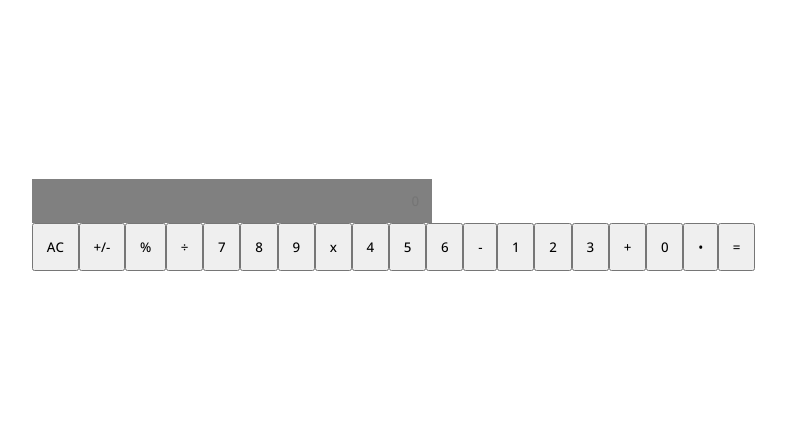
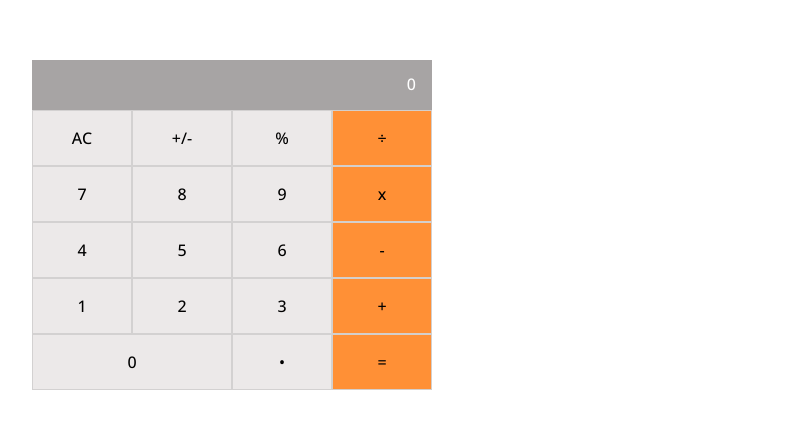
Before and after one commit to kwambiee/Math-Magician, a React (Create React App) app: page / in a window 1280 px wide. Shown: the part 183-612 px from the top of the page, without its empty margins (408-1194 px from the left). Built offline with nearby package versions, Linux system fonts and the light colour scheme.

Commit message:
Add styling to calculator

```diff
--- a/src/components/calculator.js
+++ b/src/components/calculator.js
@@ -25,7 +25,9 @@ class Calculator extends React.Component {
             <button type="button">2</button>
             <button type="button">3</button>
             <button type="button">+</button>
-            <button type="button">0</button>
+            <button className="zero" type="button">
+              0
+            </button>
             <button type="button">&bull;</button>
             <button type="button">=</button>
           </div>
--- a/src/index.css
+++ b/src/index.css
@@ -14,22 +14,38 @@
   width: 400px;
 }
 input {
-  padding: 0.8rem;
+  padding: 1rem;
   width: 100%;
-  background-color: grey;
+  background-color: rgb(167, 164, 164);
   border: none;
   outline: none;
   text-align: end;
+  color: white;
+  font-weight: 500;
 }
-input[type='text'] {
+::placeholder {
   color: #fff;
+  font-size: 1rem;
 }
 
 .buttons {
   width: 100%;
-  display: flex;
 }
 .buttons button {
-  padding: 0.8rem;
+  padding: 1rem;
   width: 25%;
+  border-radius: 0;
+  background-color: rgba(233, 230, 230, 0.856);
+  border: 0.4px solid rgba(211, 209, 209, 0.973);
+  font-weight: 500;
+  font-size: 16px;
 }
+.buttons .zero {
+  width: 50%;
+}
+button:nth-child(4n + 0) {
+  background-color: rgba(255, 115, 0, 0.788);
+}
+button:nth-child(19) {
+  background-color: rgba(255, 115, 0, 0.788);
+}
```
